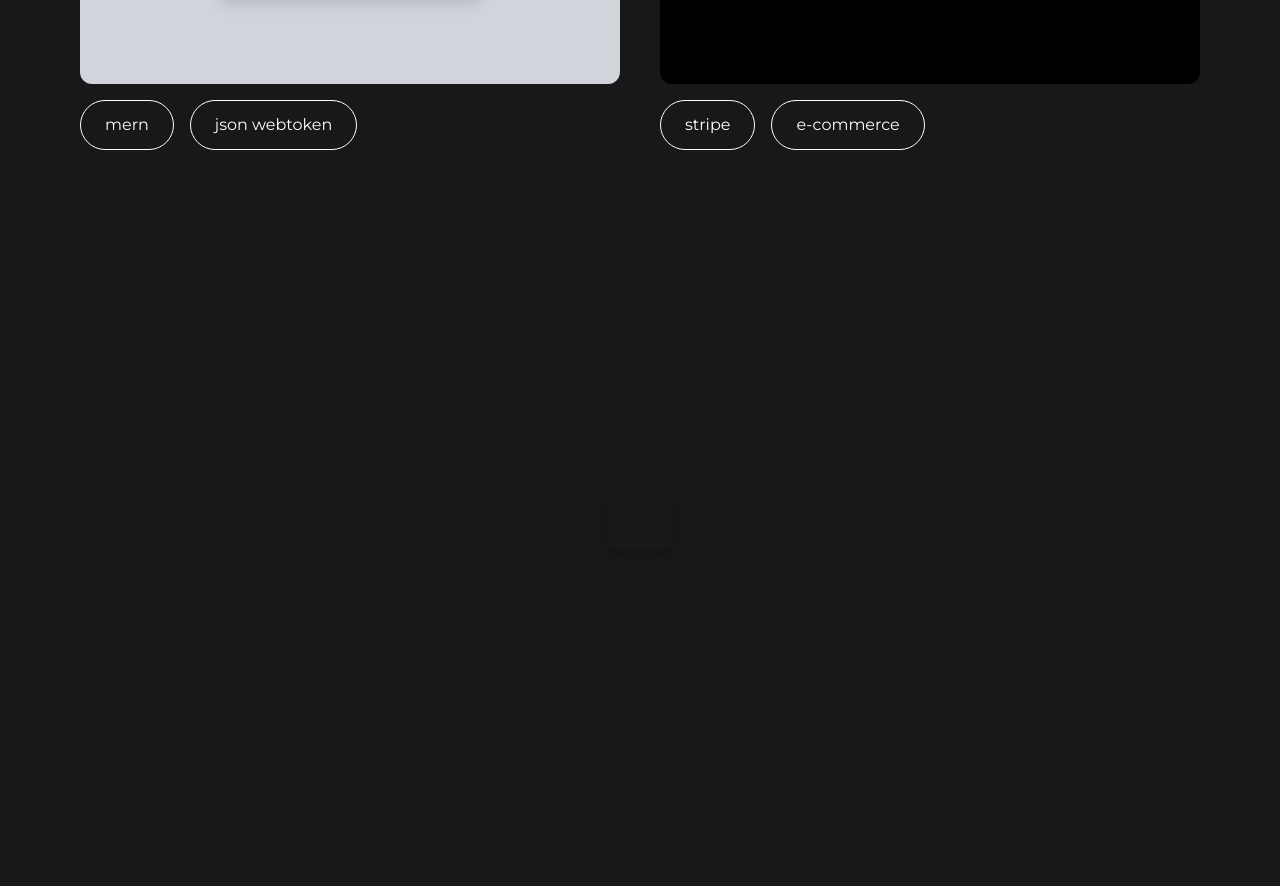
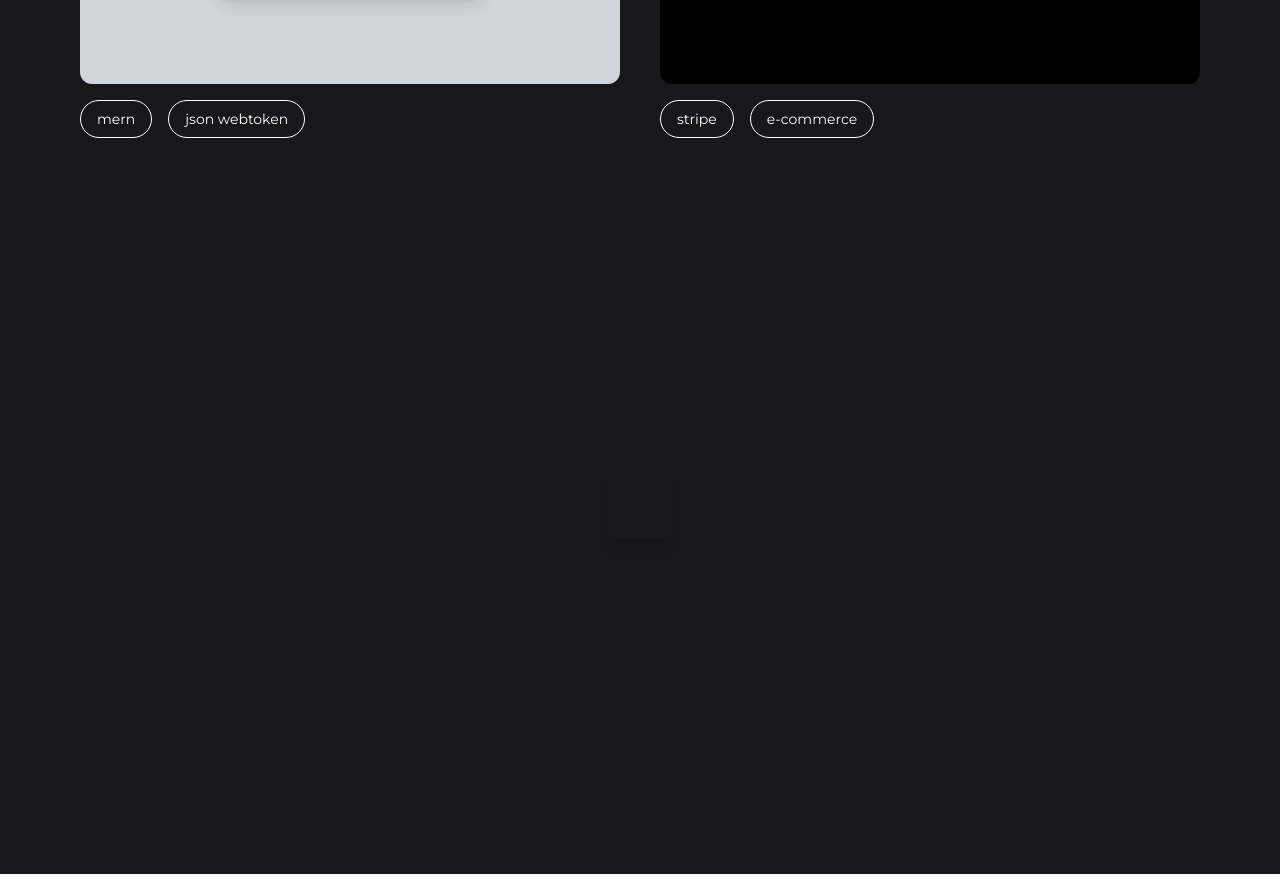
Before and after one commit to ns-develops/Portfolio-ns-dev.tech, a React (Vite) app: page / in a window 1280 px wide. Shown: the part 6901-7787 px from the top of the page. Built offline with nearby package versions, Linux system fonts and the light colour scheme; a web font is replaced by a local one.

Commit message:
upd text

```diff
--- a/src/components/Portfolio.jsx
+++ b/src/components/Portfolio.jsx
@@ -44,13 +44,14 @@ const Portfolio = () => {
           </div>
 
           <div className="mt-4 flex gap-4 justify-start">
-            <button className="px-6 py-3 border border-white text-white bg-zinc-900 rounded-full hover:bg-white hover:text-black transition-colors">
+  <button className="px-4 py-2 text-sm border border-white text-white bg-zinc-900 rounded-full hover:bg-white hover:text-black transition-colors">
     mern
   </button>
-            <button className="px-6 py-3 border border-white text-white bg-zinc-900 rounded-full hover:bg-white hover:text-black transition-colors">
+  <button className="px-4 py-2 text-sm border border-white text-white bg-zinc-900 rounded-full hover:bg-white hover:text-black transition-colors">
     json webtoken
   </button>
 </div>
+
         </div>
 
         <div className="flex flex-col w-1/2">
@@ -78,15 +79,15 @@ const Portfolio = () => {
               ))}
             </h1>
           </div>
-
           <div className="mt-4 flex gap-4 justify-start">
-            <button className="px-6 py-3 border border-white text-white bg-zinc-900 rounded-full hover:bg-white hover:text-black transition-colors">
+  <button className="px-4 py-2 text-sm border border-white text-white bg-zinc-900 rounded-full hover:bg-white hover:text-black transition-colors">
     stripe
   </button>
-            <button className="px-6 py-3 border border-white text-white bg-zinc-900 rounded-full hover:bg-white hover:text-black transition-colors">
+  <button className="px-4 py-2 text-sm border border-white text-white bg-zinc-900 rounded-full hover:bg-white hover:text-black transition-colors">
     e-commerce
   </button>
 </div>
+
         </div>
 
       </div>
```
Lines whose indentation alone changed are shown as unchanged.
